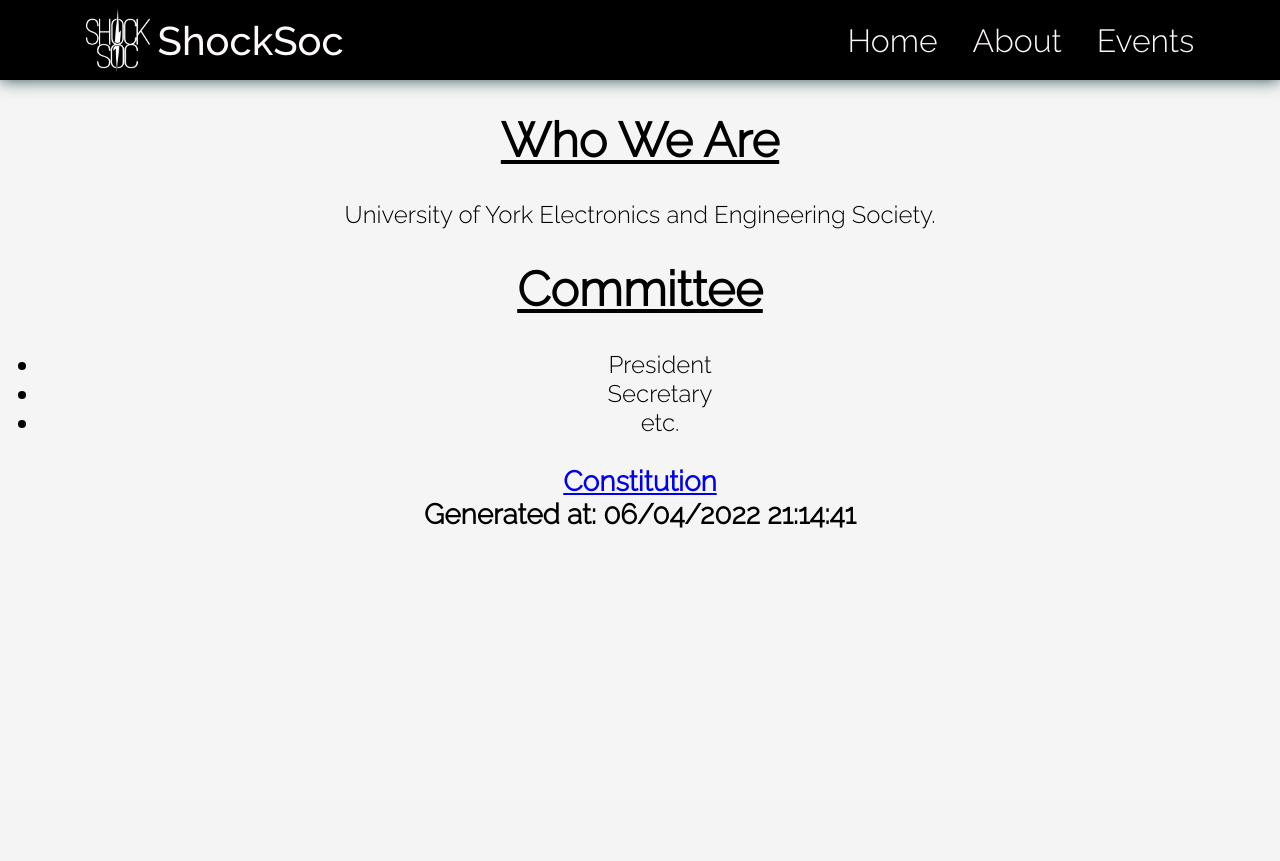
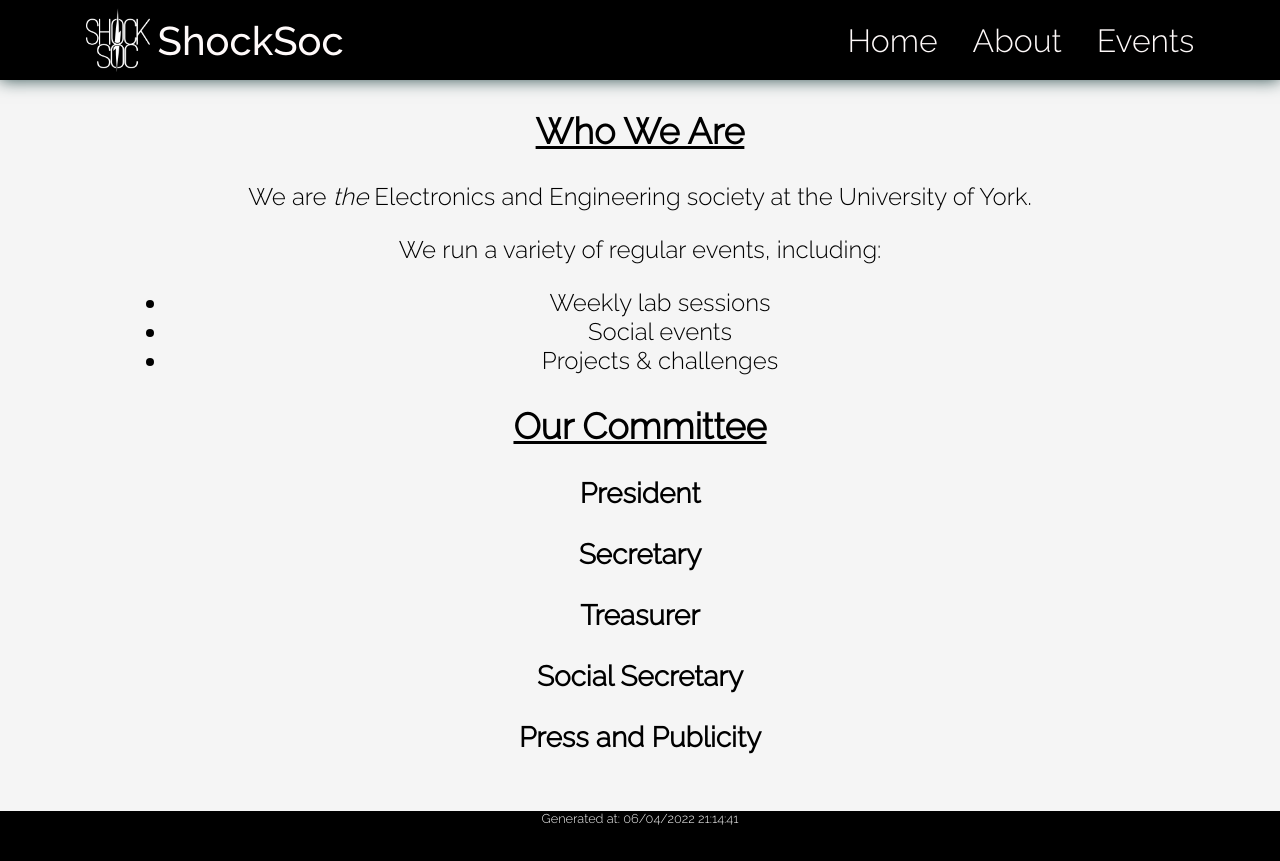
Before and after one commit to ShockSoc/ShockSoc.github.io, a Flask app: page /about.html in a window 1280 px wide. Before the commit the page ends 528 px from the top, so only its background shows below. Run offline with Flask 2, Linux system fonts and the light colour scheme.

Commit message:
add footer

```diff
--- a/markdown/about.md
+++ b/markdown/about.md
@@ -1,13 +1,20 @@
-
-##### _Do you have an interest in Engineering?_
-#### _Do you want to get involved with hands-on projects and challenges?_
-### _Do you want to be part of one of the biggest societies at the University of York?_
-## Yes, Yes and Yes? _Then ShockSoc is for you!_
-
-Our mission is to help students who are interested in electronics and engineering to expand their knowledge and skills whilst socialising and interacting with like minded people.
+## Who We Are
+We are _the_ Electronics and Engineering society at the University of York.
 
 We run a variety of regular events, including:
 
-### - Weekly lab sessions
-### - Social events
-### - Projects & challenges
+- Weekly lab sessions
+- Social events
+- Projects & challenges
+
+## Our Committee
+
+### President
+
+### Secretary
+
+### Treasurer
+
+### Social Secretary
+
+### Press and Publicity
--- /dev/null
+++ b/markdown/home_about.md
@@ -0,0 +1,13 @@
+
+##### _Do you have an interest in Engineering?_
+#### _Do you want to get involved with hands-on projects and challenges?_
+### _Do you want to be part of one of the biggest societies at the University of York?_
+## Yes, Yes and Yes? _Then ShockSoc is for you!_
+
+Our mission is to help students who are interested in electronics and engineering to expand their knowledge and skills whilst socialising and interacting with like minded people.
+
+We run a variety of regular events, including:
+
+### - Weekly lab sessions
+### - Social events
+### - Projects & challenges
--- a/shocksoc_app/app.py
+++ b/shocksoc_app/app.py
@@ -41,6 +41,21 @@ def inject_main_links():
     return dict(main_links_dict = main_links["links"])
 
 @app.context_processor
+def inject_about():
+    try:
+        markdown = shocksoc_app.markdown.render_markdown("markdown/home_about.md")
+        home_html = markdown['html']
+    except:
+        home_html = ""
+    try:
+        markdown = shocksoc_app.markdown.render_markdown("markdown/about.md")
+        about_html = markdown['html']
+    except:
+         about_html = "ShockSoc York.<br> <em>The</em> University Of York Engineering Society."
+
+    return dict(about = about_html, home_about = home_html)
+
+@app.context_processor
 def inject_basic_about():
     try:
         markdown = shocksoc_app.markdown.render_markdown("markdown/about.md")
--- a/static/base_style.css
+++ b/static/base_style.css
@@ -3,6 +3,9 @@ body {
     font-size: 1.5rem;
     font-family: Raleway-Light;
     padding: 0; margin: 0;
+    display: grid;
+    min-height: 100vh;
+    grid-template-rows: auto 1fr auto;
 }
 header {
     display: inline-block;
@@ -10,7 +13,15 @@ header {
     text-align: center;
 }
 
-h1 {
+footer {
+    font-size: 0.8rem;
+    width: 100%;
+    height: 50px;
+    background-color: black;
+    color: whitesmoke;
+}
+
+h1, h2 {
     text-decoration: underline;
 }
 
@@ -25,7 +36,11 @@ h1 {
 #index_about_container{
     width: 80%;
     margin: auto;
-    min-height: 100%;
+}
+
+#about_container{
+    width: 80%;
+    margin: auto;
 }
 
 nav ul{
--- a/templates/base.html.jinja2
+++ b/templates/base.html.jinja2
@@ -29,5 +29,5 @@
     {% endblock body %}
   </body>
   <br>
-  Generated at: {{date_time_now}}
+  {% include 'footer.html.jinja2' %}
 </html>
--- /dev/null
+++ b/templates/footer.html.jinja2
@@ -0,0 +1,4 @@
+<footer class="std_footer">
+  <div id="footer-container">
+    Generated at: {{date_time_now}}
+</footer>
--- a/templates/pages/about.html.jinja2
+++ b/templates/pages/about.html.jinja2
@@ -1,9 +1,5 @@
 {% extends "base.html.jinja2" %}
 {% block title %}About{% endblock %}
 {% block body %}
-  <h1>Who We Are</h1>
-  <p>University of York Electronics and Engineering Society.</p>
-  <h1>Committee</h1>
-  <ul><li>President</li><li>Secretary</li><li>etc.</li></ul>
-  <h3><a href="https://sums-data-public.sums.su/YU/activity_constitutions/28/ac_constitution_28_c0844f_Shock%20Society%20Constitution%2020-21.pdf">Constitution</a>
+  <div id="about_container">{{about}}</div>
 {% endblock %}
--- a/templates/pages/index.html.jinja2
+++ b/templates/pages/index.html.jinja2
@@ -4,7 +4,7 @@
 {% block title %}Home{% endblock title %}
 {% block headblock %}<div id="logo_div"></div>{% endblock headblock %}
 {% block body %}
-  <div id="index_about_container">{{about_us}}</div>
+  <div id="index_about_container">{{home_about}}</div>
   <div class="link_container">
     {% for link in main_links_dict %}
       <a href="{{ link.url }}">
```
